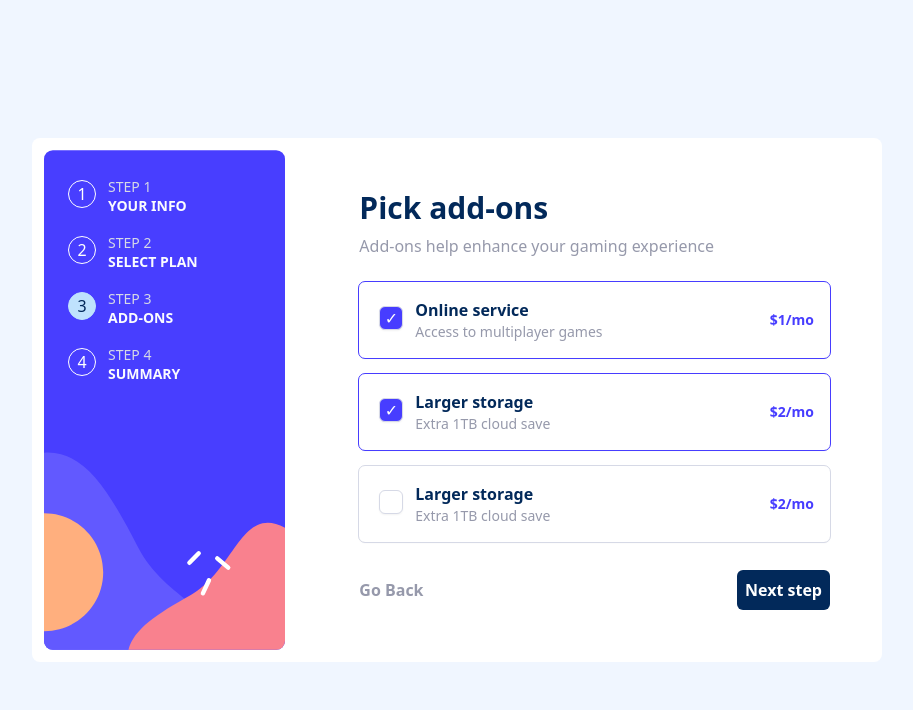
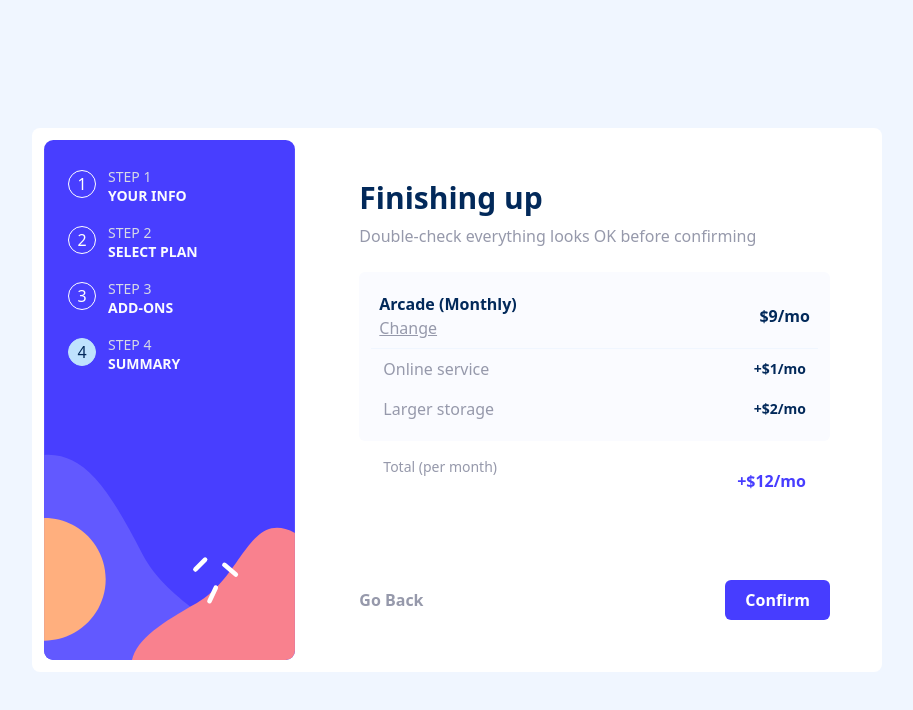
Before and after one commit to suhaybjirde/multi-step-form, a React (Vite) app: page / in a window 1280 px wide. Shown: the top 710 px of the page, without its empty margins (183-1096 px from the left). Built offline with nearby package versions, Linux system fonts and the light colour scheme.

Commit message:
build step four

```diff
--- a/src/App.tsx
+++ b/src/App.tsx
@@ -5,6 +5,7 @@ import StepTwo from "./components/StepTwo"
 import { FormFields, formSchema } from "./schemas/formSchema"
 import { ZodFormattedError } from "zod"
 import StepThree from "./components/StepThree"
+import StepFour from "./components/StepFour"
 
 export type Actions = {
   [k in keyof FormFields]: {[P in k]: FormFields[k]}
@@ -47,7 +48,7 @@ const intailState: FormFields = {
 const intailError = { _errors: []}
 function App() {
   const [formData, dispatch] = useReducer(formReducer, intailState)
-  const [currentStep, setCurrentIndex] = useState(2)
+  const [currentIndex, setCurrentIndex] = useState(3)
   const [error, setError] = useState<ZodFormattedError<FormFields>>(intailError)
 
   const steps = [
@@ -70,6 +71,14 @@ function App() {
       largeStorage={formData.largeStorage}
       onlineService={formData.onlineService}
       planTime={formData.planTime}
+    />,
+    <StepFour
+      customizableProfile={formData.customizableProfile}
+      largeStorage={formData.largeStorage}
+      onlineService={formData.onlineService}
+      plan={formData.plan}
+      planTime={formData.planTime}
+      setCurrentIndex={setCurrentIndex}
     />
   ]
 
@@ -106,14 +115,14 @@ function validateField(fieldName: keyof FormFields, value: string) {
 
   return (
     <main className="rounded-lg p-3 bg-white w-full max-w-[850px] h-full">
-      <section className="flex min-h-[500px]">
-        <Aside currentIndex={currentStep}/>
+      <section className="flex min-h-[520px]">
+        <Aside currentIndex={currentIndex}/>
         <div className="p-10 basis-2/3">
           <form className="h-full relative" onSubmit={handleSubmit}>
-            {steps[currentStep]}
+            {steps[currentIndex]}
             <div className="flex bottom-0 absolute w-full">
-              {currentStep > 0 && <button onClick={goBack} type="button" className="font-bold text-neutral-400">Go Back</button>}
-              <button onClick={goNext} className="bg-primary-500 text-white p-2 rounded-md font-bold ml-auto">Next step</button>
+              {currentIndex > 0 && <button onClick={goBack} type="button" className="font-bold text-neutral-400">Go Back</button>}
+              {currentIndex == length ? <button className="bg-primary-400 text-white py-2 px-5 rounded-md font-bold ml-auto">Confirm</button> : <button onClick={goNext} className="bg-primary-500 text-white py-2 px-3 rounded-md font-bold ml-auto">Next Step</button>}
             </div>
           </form>
         </div>
--- /dev/null
+++ b/src/components/StepFour.tsx
@@ -0,0 +1,89 @@
+import { FormFields } from "../schemas/formSchema"
+
+type StepFourProps = Pick<FormFields, 'plan' | 'planTime' | 'customizableProfile' | 'largeStorage' | 'onlineService'> & {
+    setCurrentIndex: React.Dispatch<React.SetStateAction<number>>;
+}
+
+const LiElement = ({
+    title,
+    yearly,
+    price
+}: {
+    title: string;
+    yearly: boolean;
+    price: number;
+})=> (
+    <li className="px-3 py-2 flex items-center justify-between">
+        <p className="text-neutral-400">{title}</p>
+        <p className="text-primary-500 font-semibold text-sm">{yearly ? `+$${price}0/yr` : `+$${price}/mo`}</p>
+    </li>
+)
+
+const planPrices = {
+    arcade: 9,
+    advanced: 12,
+    pro: 15
+}
+
+const calculateTotal = (customizable: boolean, largeStorage: boolean, onlineService: boolean, plan: FormFields['plan'])=> {
+    let total = planPrices[plan]
+    if (customizable) total += 2
+    if (largeStorage) total += 2
+    if (onlineService) total += 1
+    return total
+}
+
+const StepFour = ({
+    customizableProfile,
+    setCurrentIndex,
+    largeStorage,
+    onlineService,
+    plan,
+    planTime
+}: StepFourProps) => {
+    const total = calculateTotal(customizableProfile, largeStorage, onlineService, plan)
+    const yearly = planTime == 'yearly'
+    customizableProfile
+    return (
+        <div>
+            <h1 className="font-bold text-3xl text-primary-500">Finishing up</h1>
+            <p className="text-neutral-400 py-2">Double-check everything looks OK before confirming</p>
+            <ul className="mt-4 p-3 bg-neutral-100 rounded-md">
+                <li className="flex justify-between items-center p-2 border-b border-neutral-200">
+                    <div>
+                        <h2 className="capitalize font-bold text-primary-500">{plan} ({planTime})</h2>
+                        <button type="button" className="text-neutral-400 underline" onClick={()=> setCurrentIndex(2)}>Change</button>
+                    </div>
+                    <p className="font-bold text-primary-500 ">{yearly ? `$${planPrices[plan]}0/yr` : `$${planPrices[plan]}/mo`}</p>
+                </li>
+                {onlineService &&
+                    <LiElement
+                        price={1}
+                        title='Online service'
+                        yearly={yearly}
+                    />
+                }
+                {largeStorage &&
+                    <LiElement
+                        price={2}
+                        title='Larger storage'
+                        yearly={yearly}
+                    />
+                }
+                {customizableProfile &&
+                    <LiElement
+                        price={2}
+                        title='Customizable profile'
+                        yearly={yearly}
+                    />
+                }
+            </ul>
+            <div className="flex items-center justify-between px-6">
+                <p className="text-neutral-400 text-sm">Total (per {yearly ? 'year' : 'month'})</p>
+                <h3 className="font-bold text-primary-400 mt-7">{yearly? `+$${total}0/yr` : `+$${total}/mo`}</h3>
+            </div>
+        </div>
+    )
+}
+
+export default StepFour
```
